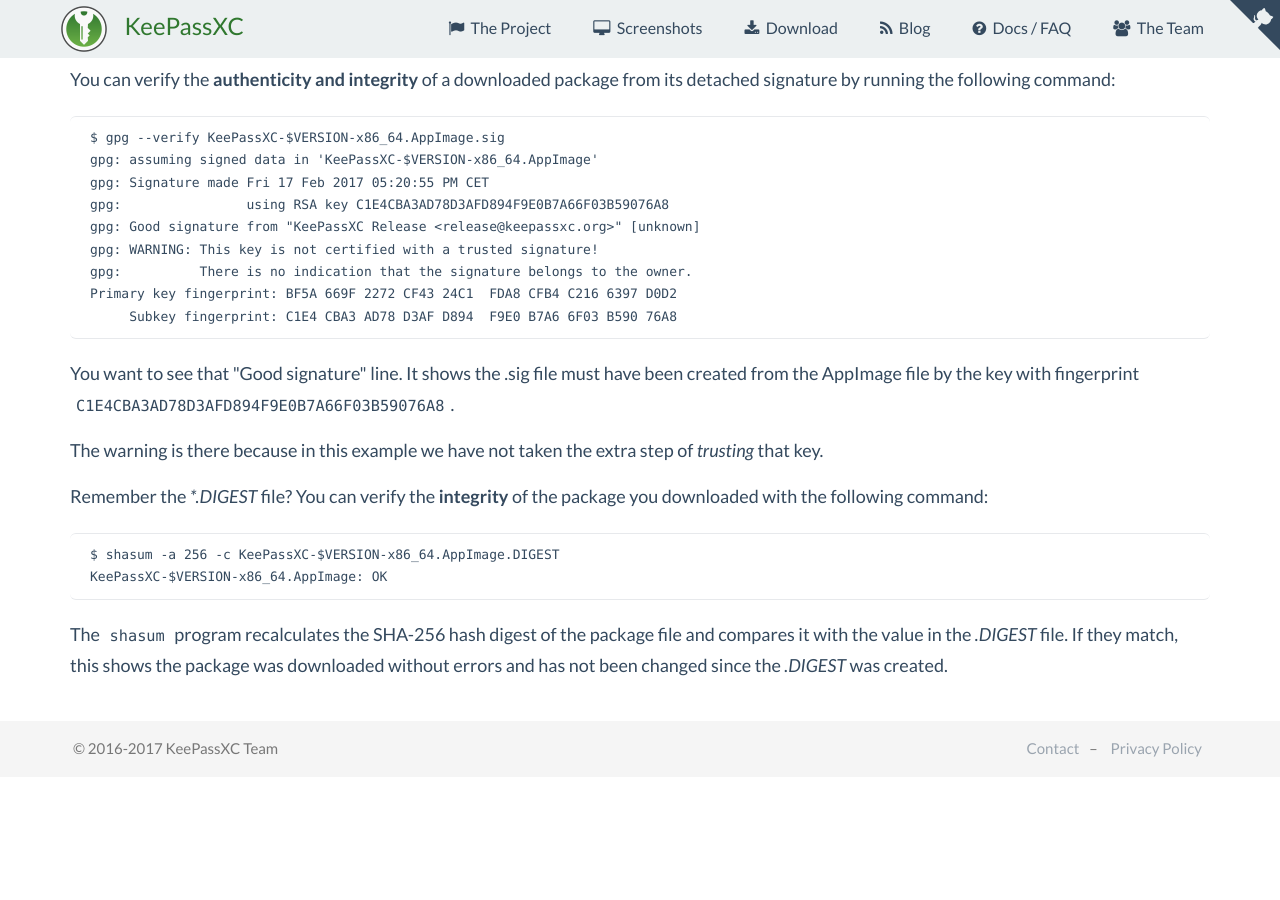
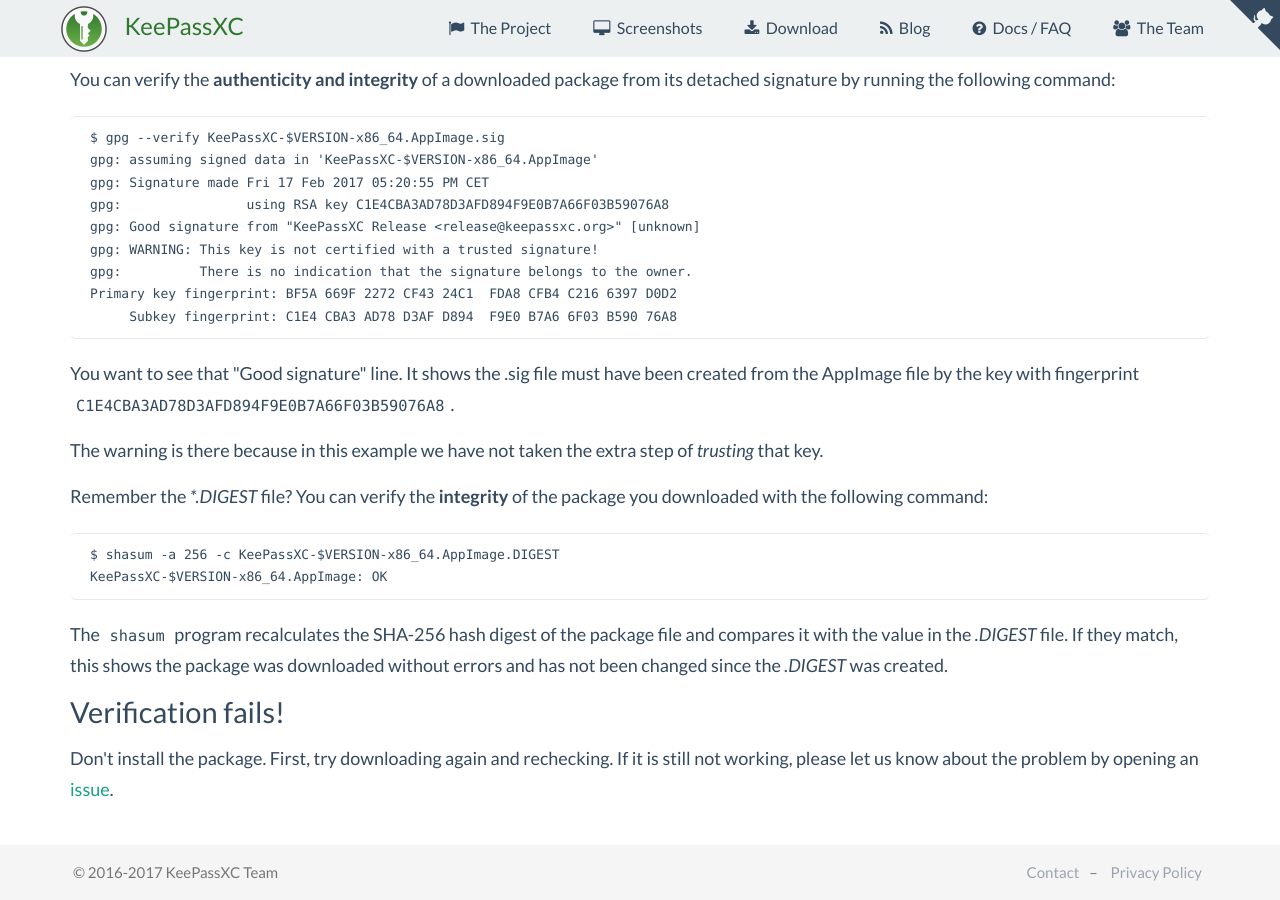
Before and after one commit to keepassxreboot/keepassxc-org, a Jekyll site: the page built from verifying-signatures.html, in a window 1280 px wide and 900 px high, scrolled down 1794 px. Built offline with Jekyll 4.4.1, drawn with Linux system fonts in a browser that asks for light colours; comment, search, counter and statistics services are not loaded; before the commit the page ends 2570 px from its top, so only the background shows below that.

Commit message:
Give some guidance about what to do if verification fails.

```diff
--- a/verifying-signatures.html
+++ b/verifying-signatures.html
@@ -103,4 +103,9 @@
     <p>The <code>shasum</code> program recalculates the SHA-256 hash digest of the package file
        and compares it with the value in the <em>.DIGEST</em> file. If they match, this shows the package
        was downloaded without errors and has not been changed since the <em>.DIGEST</em> was created.</p>
+
+    <h4>Verification fails!</h4>
+    <p>Don't install the package. First, try downloading again and rechecking. If it is still not working,
+       please let us know about the problem by opening an <a href="https://github.com/keepassxreboot/keepassxc/issues">issue</a>.
+    </p>
 </div>
```
